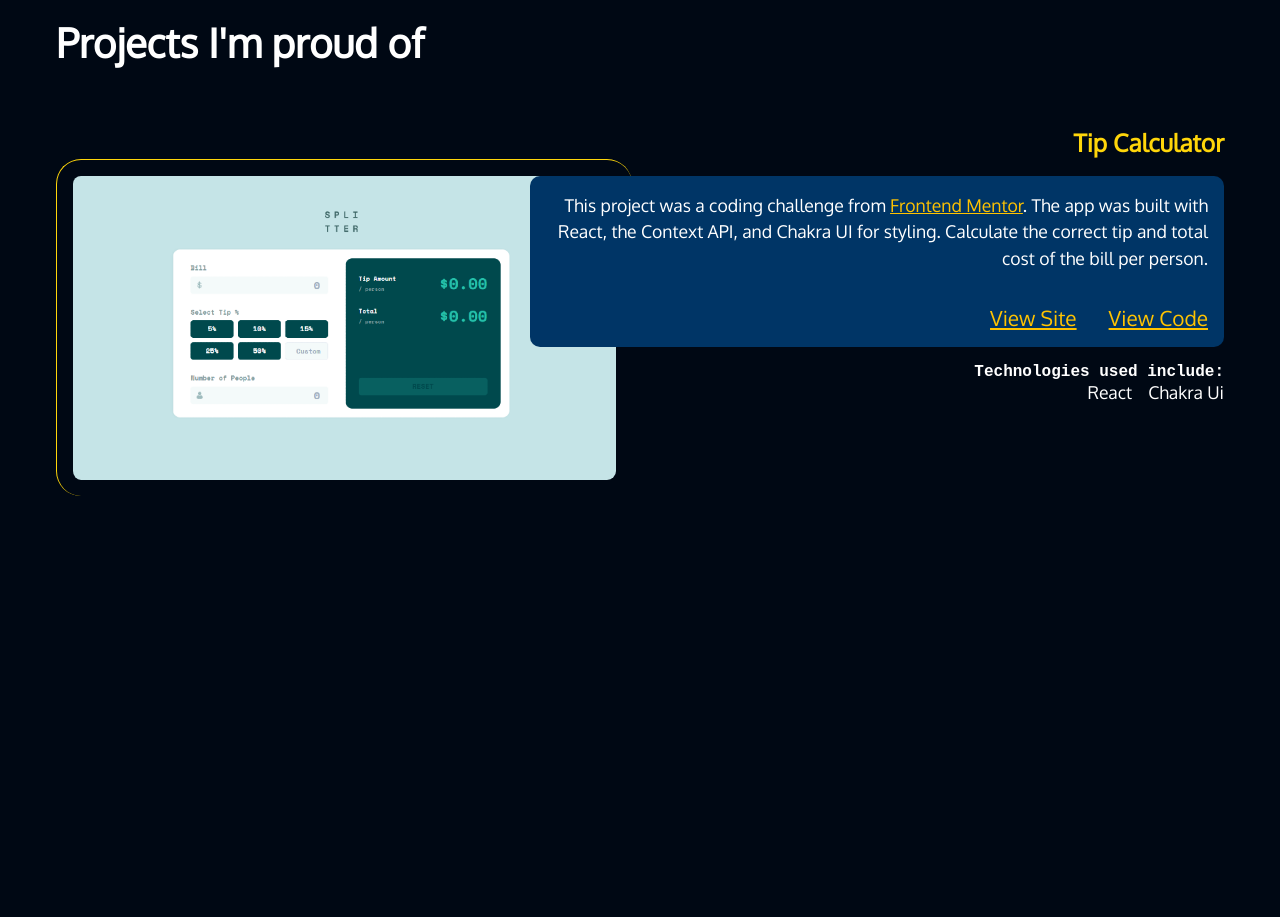
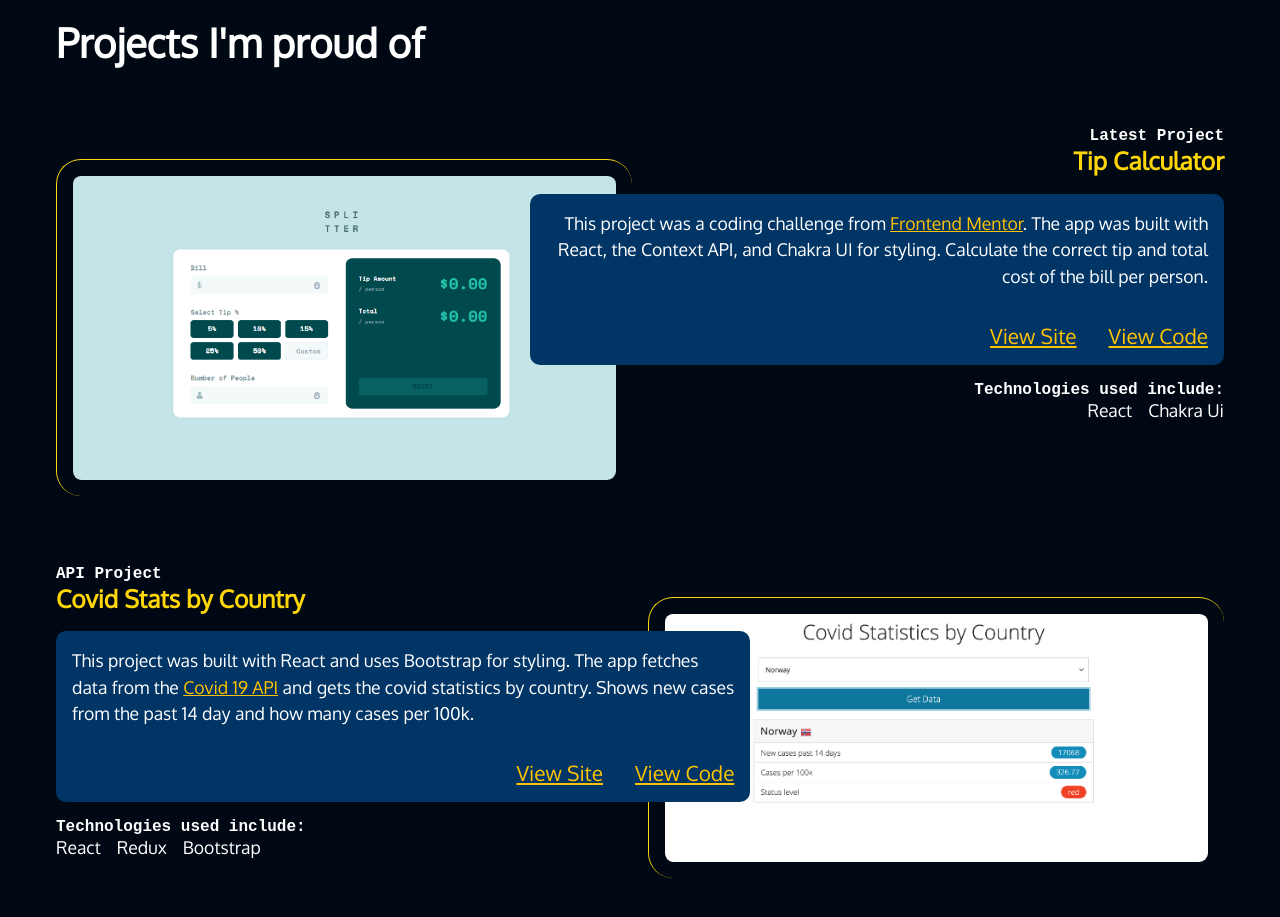
Before and after one commit to madeleinewoodbury/portfolio, a React (Create React App) app: page / in a window 1280 px wide. Shown: the part 820-1737 px from the top of the page. Before the commit the page ends 1449 px from the top, so only its background shows below. Built offline with nearby package versions, Linux system fonts and the light colour scheme; a web font is replaced by a local one.

Commit message:
CovidStats project component

```diff
--- /dev/null
+++ b/src/components/projects/CovidStats.js
@@ -0,0 +1,48 @@
+import image from '../../img/covid-stats.png';
+
+const CovidStats = () => {
+  return (
+    <article>
+      <div class='text'>
+        <h4>API Project</h4>
+        <h3>Covid Stats by Country</h3>
+        <div class='info'>
+          <p>
+            This project was built with React and uses Bootstrap for styling.
+            The app fetches data from the{' '}
+            <a href='https://covid19api.com/' target='_blank'>
+              Covid 19 API
+            </a>{' '}
+            and gets the covid statistics by country. Shows new cases from the
+            past 14 day and how many cases per 100k.
+          </p>
+          <div className='links'>
+            <a
+              href='https://covid-stats-by-country.netlify.app/'
+              target='_blank'
+            >
+              View Site
+            </a>
+            <a
+              href='https://github.com/madeleinewoodbury/covid-stats'
+              target='_blank'
+            >
+              View Code
+            </a>
+          </div>
+        </div>
+        <h4>Technologies used include:</h4>
+        <ul>
+          <li>React</li>
+          <li>Redux</li>
+          <li>Bootstrap</li>
+        </ul>
+      </div>
+      <div class='image'>
+        <img src={image} alt='Screenshot of Tip Calculator' />
+      </div>
+    </article>
+  );
+};
+
+export default CovidStats;
--- a/src/components/projects/TipCalculator.js
+++ b/src/components/projects/TipCalculator.js
@@ -4,6 +4,7 @@ const TipCalculator = () => {
   return (
     <article>
       <div class='text'>
+        <h4>Latest Project</h4>
         <h3>Tip Calculator</h3>
         <div class='info'>
           <p>
--- a/src/pages/Projects.js
+++ b/src/pages/Projects.js
@@ -1,10 +1,12 @@
 import TipCalculator from '../components/projects/TipCalculator';
+import CovidStats from '../components/projects/CovidStats';
 
 const Projects = () => {
   return (
     <section id='projects' className='container'>
       <h2>Projects I'm proud of</h2>
       <TipCalculator />
+      <CovidStats />
     </section>
   );
 };
```
Also changed, not shown: src/img/covid-stats.png (added).
